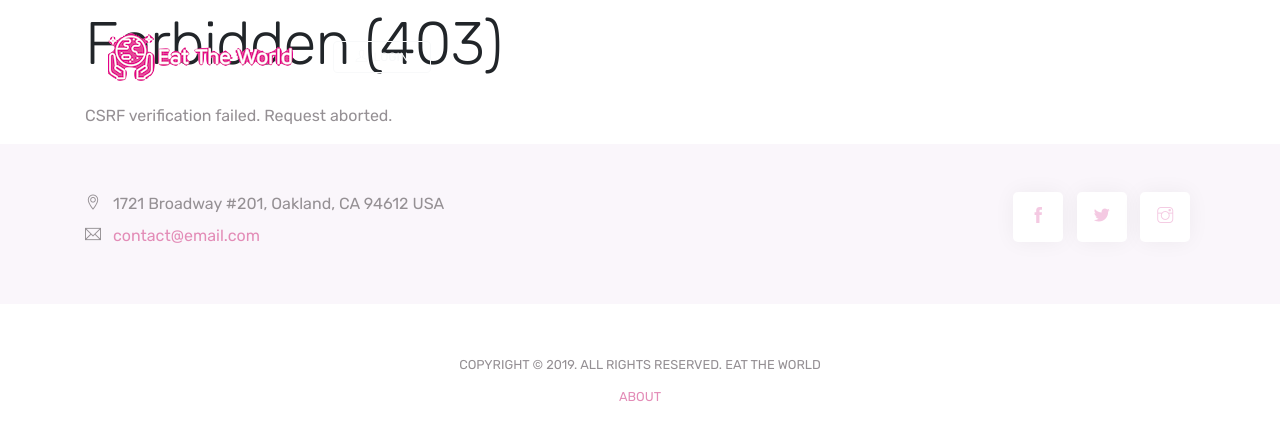
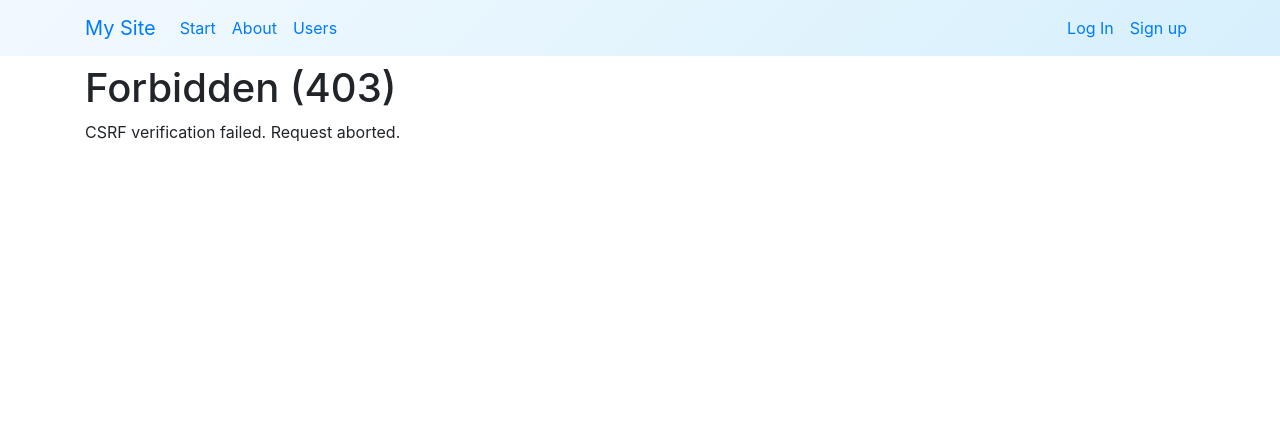
Before and after one commit to thutran2611/eat-the-world, a Django app: template apps/core/templates/403_csrf.html in a window 1280 px wide. Shown: the top 440 px of the page. Run offline with Django 3.2, Linux system fonts and the light colour scheme; the template is opened without the code that fills it, so the values that code supplies are empty; parts of the project's set-up code (start-up, migrations or seed data) failed here and were passed over; some libraries are stand-ins or nearby versions.

Commit message:
revert base.html to old version

```diff
--- a/apps/core/templates/base.html
+++ b/apps/core/templates/base.html
@@ -1,48 +1,86 @@
+{% load static %}
 {% load bootstrap4 %}
-{% load static %}
 <!DOCTYPE html>
 <html lang="en">
-<head>
-    <title>Eat The World - Recipes & More</title>
-    <!-- Required meta tags -->
+  <head>
     <meta charset="utf-8">
     <meta http-equiv="x-ua-compatible" content="ie=edge">
-    <meta name="viewport" content="width=device-width, initial-scale=1, shrink-to-fit=no">
-    <meta name="description" content="Recipes by cuisine and more. Eat the world!">
+    <title>
+        {% block title %}
+            My Site
+        {% endblock title %}
+    </title>
+    <meta name="viewport" content="width=device-width, initial-scale=1.0">
+    <meta name="description" content="">
+    <meta name="author" content="">
+
+    <!-- HTML5 shim, for IE6-8 support of HTML5 elements -->
+    <!--[if lt IE 9]>
+      <script src="https://cdnjs.cloudflare.com/ajax/libs/html5shiv/3.7.3/html5shiv.min.js"></script>
+    <![endif]-->
+
+    <link href="{% static 'css/bootstrap/bootstrap.min.css' %}" rel="stylesheet">
+
+    <link href="{% static 'css/signinform.css' %}" rel="stylesheet">
+
+    <!-- Add your custom CSS to this file -->
+    <link href="{% static 'css/custom.css' %}" rel="stylesheet">
+
+  </head>
+
+<body>
+
+<nav class="navbar navbar-expand-md">
+    <div class="container">
+        <a class="navbar-brand" href="/">
+            <!-- Add your logo here!  <img src="" /> -->
+            My Site
+        </a>
+
+        <button class="navbar-toggler navbar-toggler-right" type="button" data-toggle="collapse" data-target="#navbarSupportedContent" aria-controls="navbarSupportedContent" aria-expanded="false" aria-label="Toggle navigation">
+            <span class="navbar-toggler-icon">
+                ☰
+            </span>
+        </button>
+
+        <div class="collapse navbar-collapse" id="navbarSupportedContent">
+            <ul class="navbar-nav mr-auto">
+                <li class="nav-item">
+                    <a class="nav-link" href="{% url 'home' %}">Start</a>
+                </li>
+                <li class="nav-item">
+                    <a class="nav-link" href="{% url 'about' %}">About</a>
+                </li>
+                <li class="nav-item">
+                    <a class="nav-link" href="{% url 'view_all_users' %}">Users</a>
+                </li>
+            </ul>
+            <ul class="navbar-nav ml-auto">
+                {% if request.user.is_authenticated %}
+                    <li class="nav-item">
+                        <a class="nav-link" href="{% url 'logout' %}" >Sign Out</a>
+                    </li>
+                    <li class="nav-item">
+                        <a class="nav-link" href="{% url 'view_profile' request.user %}" >
+                            {{ request.user }}
+                            <img src="{{ user.gravatar }}" class="navbar-avatar" />
+                        </a>
+                    </li>
+                {% else %}
+                    <li class="nav-item">
+                        <a id="log-in-link" class="nav-link" href="{% url 'login' %}">Log In</a>
+                    </li>
+                    <li class="nav-item">
+                        <a id="log-in-link" class="nav-link" href="{% url 'signup' %}">Sign up</a>
+                    </li>
+                {% endif %}
+            </ul>
+
+        </div>
+    </nav>
+</div>
 
 
-    <!-- Font -->
-    <link rel="dns-prefetch" href="//fonts.googleapis.com">
-    <link href="https://fonts.googleapis.com/css?family=Rubik:300,400,500" rel="stylesheet">
-
-    <!-- Bootstrap CSS -->
-    <link rel="stylesheet" href="{% static 'css/bootstrap.min.css' %}">
-    <!-- Themify Icons -->
-    <link rel="stylesheet" href="{% static 'css/themify-icons.css' %}">
-    <!-- Owl carousel -->
-    <link rel="stylesheet" href="{% static 'css/owl.carousel.min.css' %}">
-    <!-- Main css -->
-    <link href="{% static 'css/style.css' %}" rel="stylesheet">
-    <link rel='icon' href="{% static 'images/favicon.ico' %}" type='static/image/x-icon' sizes="16x16"/>
-</head>
-
-<body data-spy="scroll" data-target="#navbar" data-offset="30">
-
-    <!-- Nav Menu -->
-
-    <div class="nav-menu fixed-top">
-        <div class="container">
-            <div class="row">
-                <div class="col-md-12">
-                    <nav class="navbar navbar-dark navbar-expand-lg">
-                        <a class="navbar-brand" href="/"><img src="{% static 'images/logo.png' %}" class="img-fluid" alt="logo"></a>
-<a href="/account/login2/" class="btn btn-outline-light my-3 my-sm-0 ml-lg-3"><span class="ti-user">   </span>LOGIN</a>
-
-                    </nav>
-                </div>
-            </div>
-        </div>
-    </div>
 
 {% block main %}
 
@@ -63,54 +101,8 @@
     </div>
 {% endblock main %}
 
-<!-- FOOTER -->
-    <div class="light-bg py-5" id="contact">
-        <div class="container">
-            <div class="row">
-                <div class="col-lg-6 text-center text-lg-left">
-                    <p class="mb-2"> <span class="ti-location-pin mr-2"></span> 1721 Broadway #201, Oakland, CA 94612 USA</p>
-                    <div class=" d-block d-sm-inline-block">
-                        <p class="mb-2">
-                            <span class="ti-email mr-2"></span> <a class="mr-4" href="mailto:contact@email.com">contact@email.com</a>
-                        </p>
-                    </div>
-                    <div class="d-block d-sm-inline-block">
-                        <p class="mb-0">
 
-                        </p>
-                    </div>
-
-                </div>
-                <div class="col-lg-6">
-                    <div class="social-icons">
-                        <a href="#"><span class="ti-facebook"></span></a>
-                        <a href="#"><span class="ti-twitter-alt"></span></a>
-                        <a href="#"><span class="ti-instagram"></span></a>
-                    </div>
-                </div>
-            </div>
-
-        </div>
-
-    </div>
-    <!-- // end .section -->
-    <footer class="my-5 text-center">
-        <!-- Copyright removal is not prohibited! -->
-        <p class="mb-2"><small>COPYRIGHT © 2019. ALL RIGHTS RESERVED. EAT THE WORLD</small></p>
-
-        <small>
-            <a href="#" class="m-2">ABOUT</a>
-        </small>
-    </footer>
-
-    <!-- jQuery and Bootstrap -->
-    <script src="{% static 'js/jquery-3.2.1.min.js' %}"></script>
-    <script src="{% static 'js/bootstrap.bundle.min.js' %}"></script>
-    <!-- Plugins JS -->
-    <script src="{% static 'js/owl.carousel.min.js' %}"></script>
-    <!-- Custom JS -->
-    <script src="{% static 'js/script.js' %}"></script>
-
-</body>
-
+      <script src="{% static 'js/bootstrap/jquery-3.4.1.min.js' %}"></script>
+      <script src="{% static 'js/bootstrap/bootstrap.js' %}"></script>
+  </body>
 </html>
```
